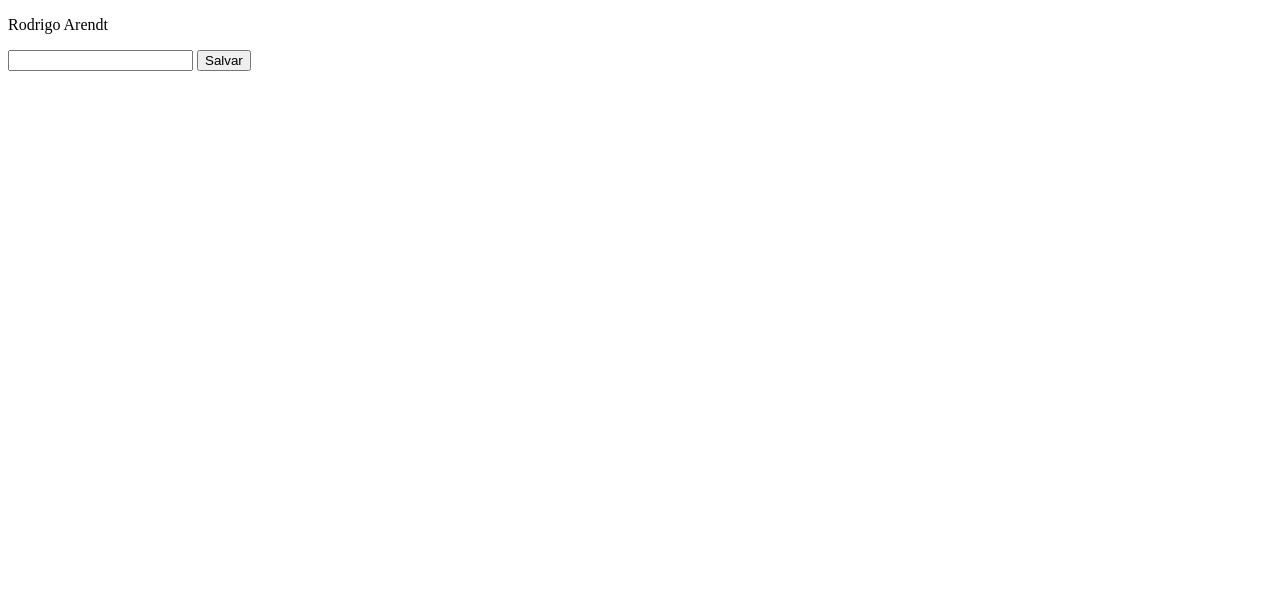
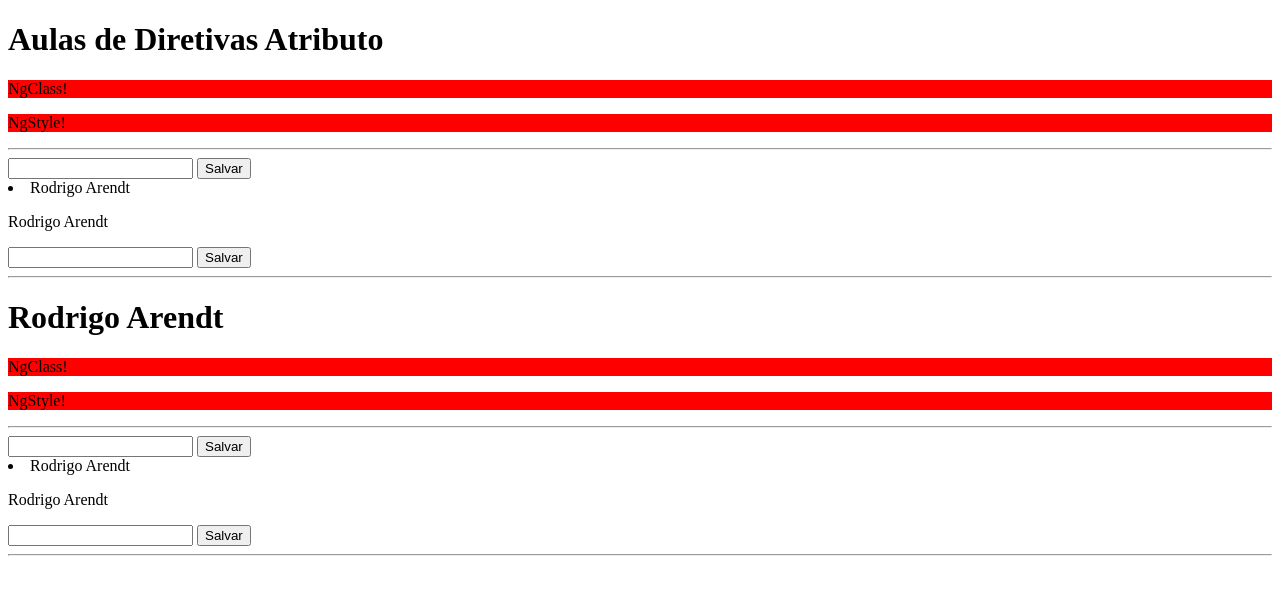
Before and after one commit to Rodrigoarendt/Angular, an Angular app: page / in a window 1280 px wide. Shown: the top 594 px of the page. Built offline with nearby package versions, Linux system fonts and the light colour scheme.

Commit message:
"Aula sobre ng-content"

```diff
--- a/src/app/app.component.ts
+++ b/src/app/app.component.ts
@@ -10,7 +10,16 @@ import { Component, OnInit } from '@angular/core';
   -->
   <!-- <app-diretivas-estruturais></app-diretivas-estruturais> -->
 
-  <app-diretivas-atributos></app-diretivas-atributos>
+  <app-diretivas-atributos>
+    <h1>Aulas de Diretivas Atributo</h1>
+    <hr>
+  </app-diretivas-atributos>
+
+  <app-diretivas-atributos>
+    <h1>Rodrigo Arendt</h1>
+    <hr>
+  </app-diretivas-atributos>
+
   <router-outlet></router-outlet>
   `,
 
--- a/src/app/diretivas-atributos/diretivas-atributos.component.html
+++ b/src/app/diretivas-atributos/diretivas-atributos.component.html
@@ -1,4 +1,7 @@
-<!--<div *ngIf="nome != 'Rodrigo'">
+
+<ng-content Select="h1"></ng-content>
+
+<div *ngIf="nome != 'Rodrigo'">
   <p [ngClass]="{'active': valor, 'disabled': !valor}">NgClass!</p>
   <p [ngStyle]="{'heigth': heigthPx, 'background': backgroundColor}">NgStyle!</p>
 </div>
@@ -9,7 +12,8 @@
 <input [(ngModel)]="nome"> {{nome}}
 <button (click)="salvar()">Salvar</button>
 
-<li *ngFor="let item of list">{{item.nome}}</li> -->
+<li *ngFor="let item of list">{{item.nome}}</li>
+
 
 <ng-template ngFor let-item [ngForOf]="list">
 
@@ -20,3 +24,5 @@
 
 <input [(ngModel)]="nome"> {{nome}}
 <button (click)="salvar()">Salvar</button>
+
+<ng-content select="hr"></ng-content>
```
